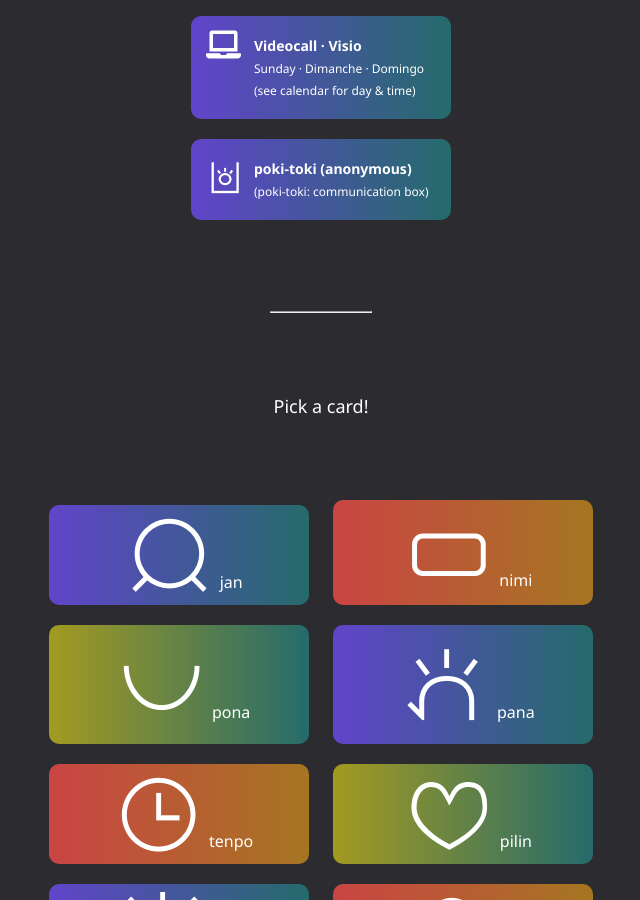
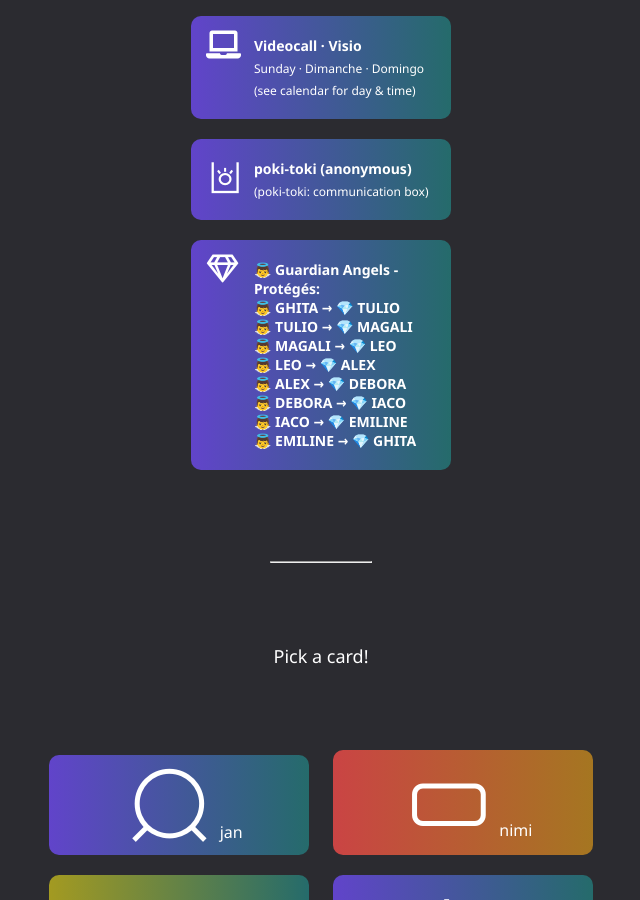
Before and after one commit to e-rotaract/e-rotaract.github.io, a Jekyll site: the page built from _pages/mini/internal.md, in a window 1280 px wide and 900 px high, scrolled down 304 px. Shown: the whole window, without its empty margins (319-959 px from the left). Built offline with Jekyll 4.4.1, drawn with Linux system fonts in a browser that asks for light colours; nearby versions of some CDN libraries.

Commit message:
Add guardian-angels

```diff
--- a/_pages/mini/internal.md
+++ b/_pages/mini/internal.md
@@ -52,6 +52,26 @@ permalink: "/internal"
                     <span>
                         (poki-toki: communication box)
                     </span>
+                </p>
+            </a>
+        </li>
+    </ul>
+    <ul>
+        <li class="i-s">
+            <a>
+                <div class='logo'>
+                    <i class='far fa-gem fa-2x'></i>
+                </div>
+                <p class='title'>
+👼 Guardian Angels - Protégés:<br>
+👼 GHITA → 💎 TULIO<br>
+👼 TULIO → 💎 MAGALI<br>
+👼 MAGALI → 💎 LEO<br>
+👼 LEO → 💎 ALEX<br>
+👼 ALEX → 💎 DEBORA<br>
+👼 DEBORA → 💎 IACO<br>
+👼 IACO → 💎 EMILINE<br>
+👼 EMILINE → 💎 GHITA
                 </p>
             </a>
         </li>
```
